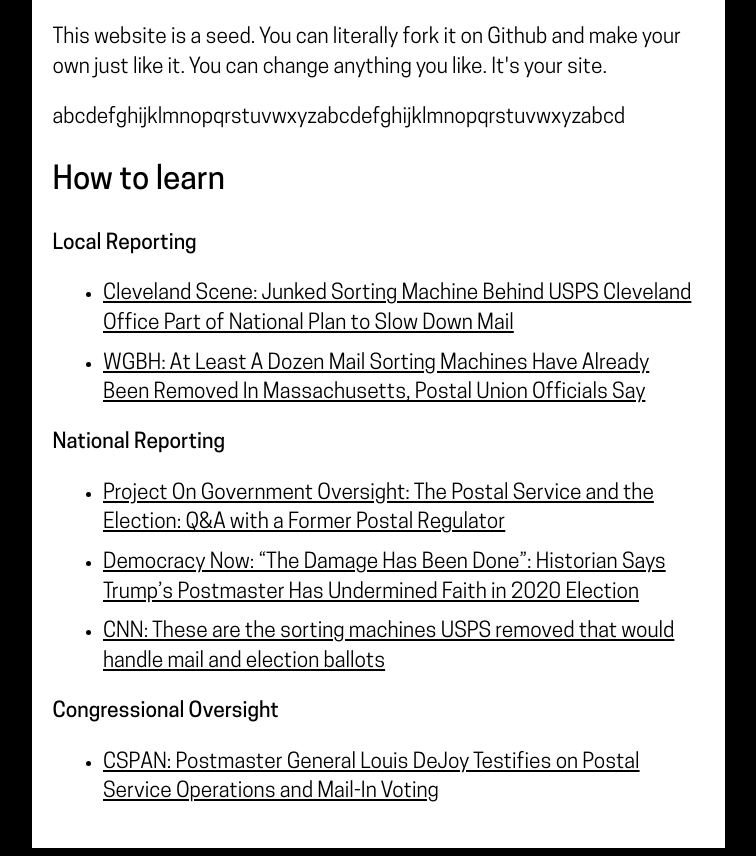
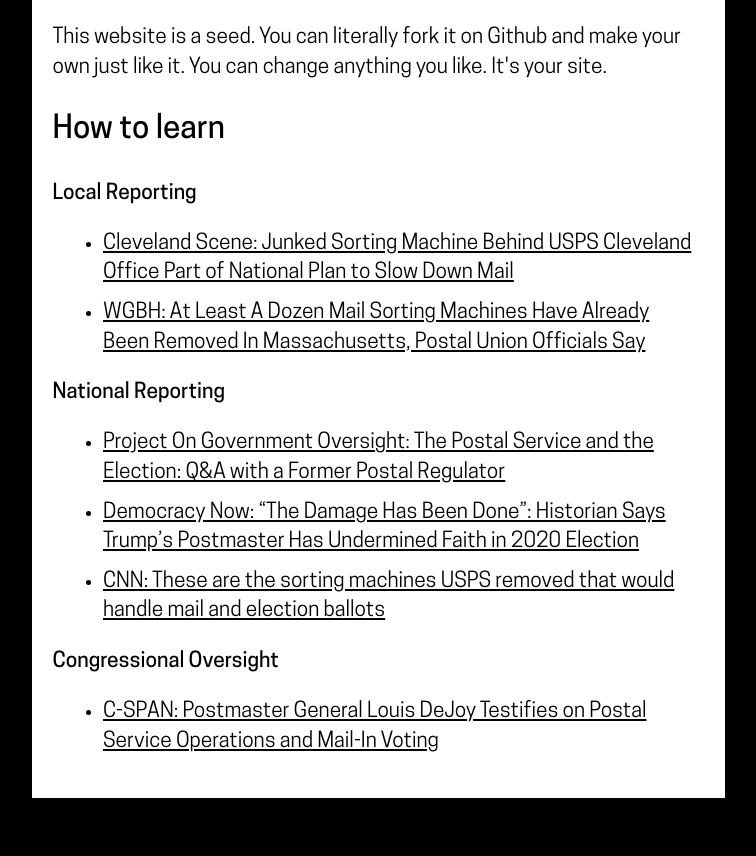
Before and after one commit to Our-Post-Office/Getting-Started-Kit, a plain HTML site: page index.html in a window 1280 px wide. Shown: the part 584-1440 px from the top of the page, without its empty margins (262-1018 px from the left). After the commit the page ends 1390 px from the top, so only its background shows below. Drawn offline with Linux system fonts and the light colour scheme.

Commit message:
Cleans up page

```diff
--- a/index.html
+++ b/index.html
@@ -22,7 +22,6 @@
 
             <h2>How we will build a decentralized movement to save the post office</h2>
             <p>This website is a seed. You can literally fork it on Github and make your own just like it. You can change anything you like. It's your site.</p>
-            <p>abcdefghijklmnopqrstuvwxyzabcdefghijklmnopqrstuvwxyzabcd</p>
 
             <h2>How to learn</h2>
             <h3>Local Reporting</h3>
@@ -38,7 +37,7 @@
             </ul>
             <h3>Congressional Oversight</h3>
             <ul>
-                <li><a href="https://www.c-span.org/video/?474917-1/postmaster-general-louis-dejoy-testifies-postal-service-operations-mail-voting">CSPAN: Postmaster General Louis DeJoy Testifies on Postal Service Operations and Mail-In Voting</a></li>
+                <li><a href="https://www.c-span.org/video/?474917-1/postmaster-general-louis-dejoy-testifies-postal-service-operations-mail-voting">C-SPAN: Postmaster General Louis DeJoy Testifies on Postal Service Operations and Mail-In Voting</a></li>
 
             </ul>
         </article>
```
